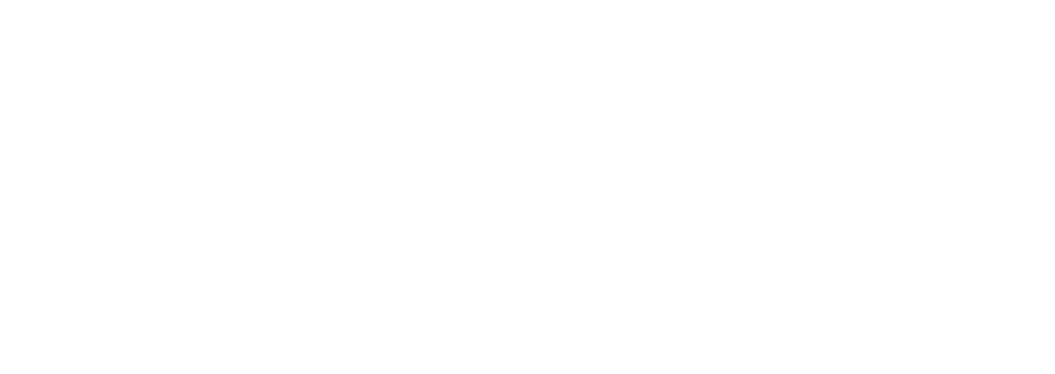
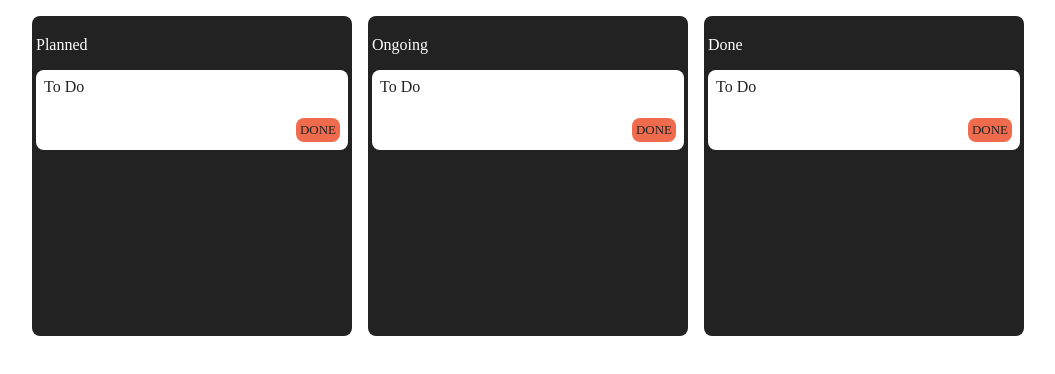
Before and after one commit to dgentilli/zustand-kanban, a React (Vite) app: page / in a window 1280 px wide. Shown: the top 374 px of the page, without its empty margins (112-1167 px from the left). Built offline with nearby package versions, Linux system fonts and the light colour scheme.

Commit message:
Finish UI

```diff
--- a/package.json
+++ b/package.json
@@ -10,6 +10,7 @@
     "preview": "vite preview"
   },
   "dependencies": {
+    "classnames": "^2.5.1",
     "react": "^18.3.1",
     "react-dom": "^18.3.1"
   },
--- a/src/App.css
+++ b/src/App.css
@@ -1,4 +1,7 @@
 .App {
   background: var(--COLOR-GRAY);
   min-height: 100vh;
+  display: flex;
+  justify-content: center;
+  align-items: start;
 }
--- a/src/App.tsx
+++ b/src/App.tsx
@@ -1,5 +1,14 @@
+import './App.css';
+import Column from './components/Column';
+
 function App() {
-  return <div className='App'></div>;
+  return (
+    <div className='App'>
+      <Column state='Planned' />
+      <Column state='Ongoing' />
+      <Column state='Done' />
+    </div>
+  );
 }
 
 export default App;
--- /dev/null
+++ b/src/components/Column.css
@@ -0,0 +1,10 @@
+.column {
+  background-color: var(--COLOR-GRAY-DARK);
+  min-height: 20rem;
+  color: #ffffff;
+  width: 33%;
+  max-width: 20rem;
+  margin: 1rem 0.5rem 0;
+  border-radius: 0.5rem;
+  padding: 0.25rem;
+}
--- /dev/null
+++ b/src/components/Column.tsx
@@ -0,0 +1,13 @@
+import './Column.css';
+import Task from './Task';
+
+const Column = ({ state }) => {
+  return (
+    <div className='column'>
+      <p>{state}</p>
+      <Task title='To Do' />
+    </div>
+  );
+};
+
+export default Column;
--- /dev/null
+++ b/src/components/Task.css
@@ -0,0 +1,34 @@
+.task {
+  background-color: #ffffff;
+  border-radius: 0.5rem;
+  min-height: 5rem;
+  color: var(--COLOR-GRAY-DARK);
+  padding: 0.5rem;
+  display: flex;
+  flex-direction: column;
+  justify-content: space-between;
+}
+
+.bottomWrapper {
+  display: flex;
+  justify-content: space-between;
+}
+
+.status {
+  font-size: small;
+  background-color: var(--COLOR-GRAY-LIGHT);
+  padding: 0.25rem;
+  border-radius: 0.5rem;
+}
+
+.PLANNED {
+  background-color: var(--COLOR-GRAY-LIGHT);
+}
+
+.ONGOING {
+  background-color: var(--COLOR-ONGOING);
+}
+
+.DONE {
+  background-color: var(--COLOR-DONE);
+}
--- /dev/null
+++ b/src/components/Task.tsx
@@ -0,0 +1,22 @@
+import classNames from 'classnames';
+import './Task.css';
+
+interface Props {
+  title: string;
+}
+
+const STATUS = 'DONE';
+
+const Task = ({ title }: Props) => {
+  return (
+    <div className='task'>
+      <div>{title}</div>
+      <div className='bottomWrapper'>
+        <div></div>
+        <div className={classNames('status', STATUS)}>{STATUS}</div>
+      </div>
+    </div>
+  );
+};
+
+export default Task;
--- a/src/index.css
+++ b/src/index.css
@@ -1,11 +1,15 @@
 :root {
-  --COLOR-GRAY: '#333333';
-  --COLOR-GRAY-DARK: '#222222';
-  --COLOR-GRAY-LIGHT: '#CCCCCC';
-  --COLOR-ONGOING: '#98C1D9';
-  --COLOR-DONE: '#EE6C4D';
+  --COLOR-GRAY: #ffffff;
+  --COLOR-GRAY-DARK: #222222;
+  --COLOR-GRAY-LIGHT: #cccccc;
+  --COLOR-ONGOING: #98c1d9;
+  --COLOR-DONE: #ee6c4d;
 }
 
 body {
   margin: 0;
 }
+
+* {
+  box-sizing: border-box;
+}
```
Also changed, not shown: 1 other file (tests, documents, lock files or other folders).
